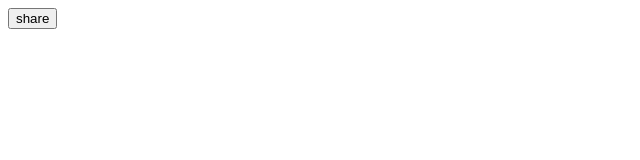
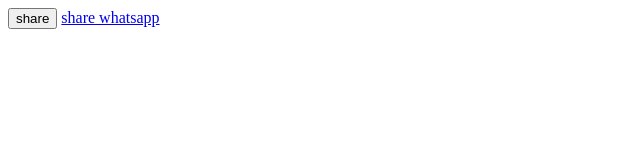
Before and after one commit to digitalcatalogosonline/prueba, a plain HTML site: page index.html in a window 1280 px wide. Shown: the whole page, without its empty margins (0-640 px from the left). Drawn offline with Linux system fonts and the light colour scheme.

Commit message:
Update index.html

```diff
--- a/index.html
+++ b/index.html
@@ -7,6 +7,7 @@
 </head>
 <body>
     <button>share</button>
+     <a href="https://wa.me/59745276/hola le escribo en relacion al anuncio en revolico">share whatsapp</a>
     <script src="index.js"></script>
 </body>
 </html>
```
